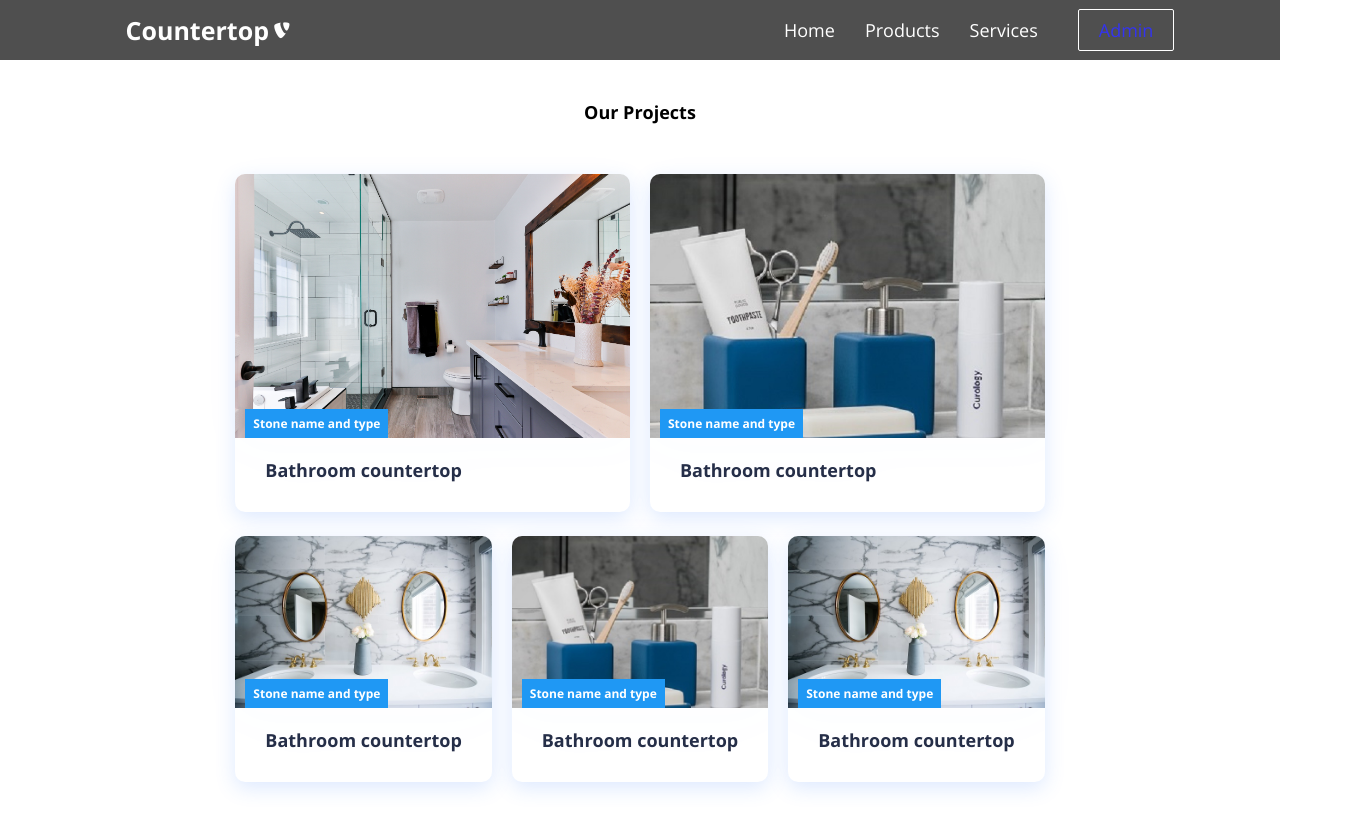
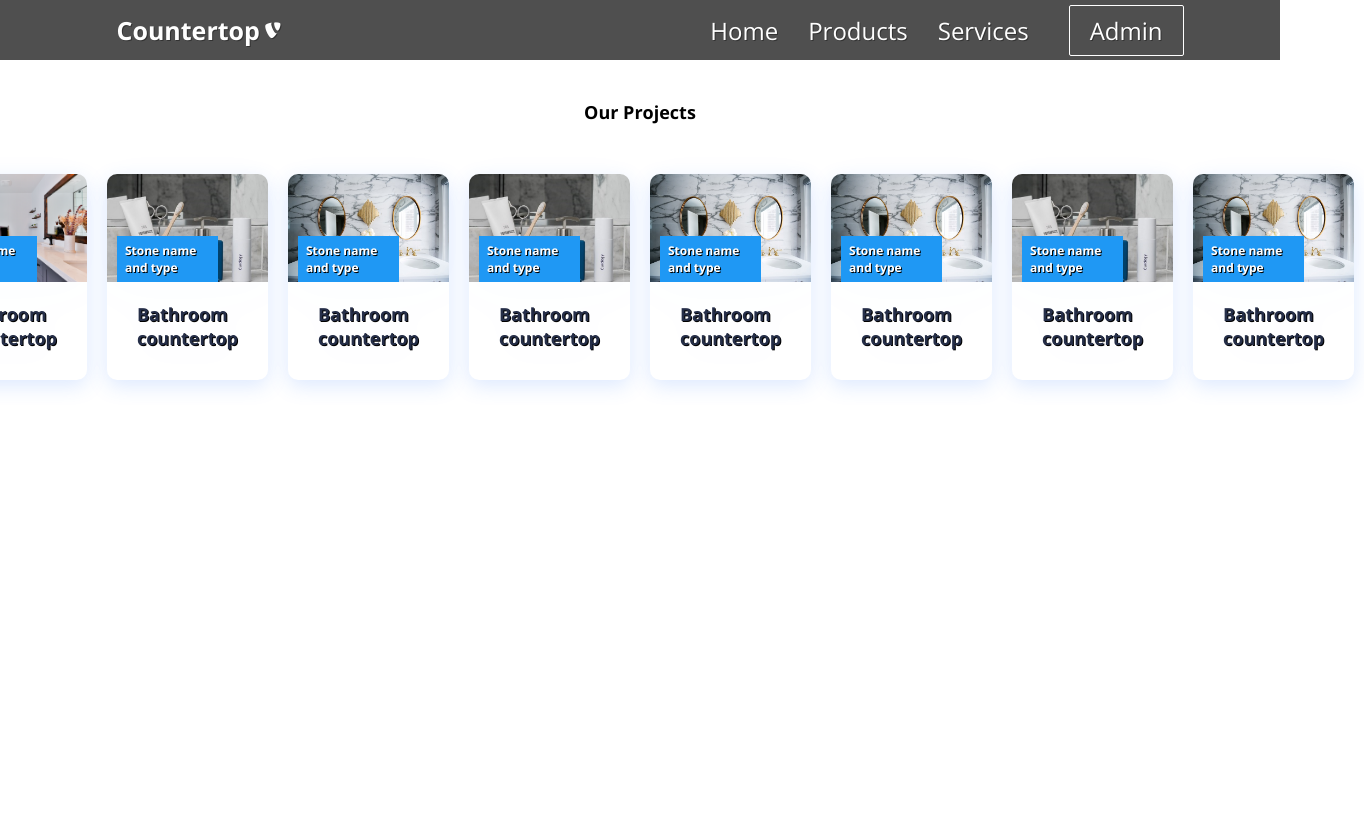
Before and after one commit to boloroyun/get-quote, a React (Create React App) app: page /projects in a window 1280 px wide. Shown: the top 830 px of the page, 1364 px wide, since content can reach past the window. After the commit the page ends 800 px from the top, so only its background shows below. Built offline with nearby package versions, Linux system fonts and the light colour scheme.

Commit message:
some css changes

```diff
--- a/src/components/MainPage/MainPage.css
+++ b/src/components/MainPage/MainPage.css
@@ -23,6 +23,7 @@ video {
     font-size: 100px;
     margin-top: -100px;
     text-align: center;
+    text-shadow: 3px 3px green;
 }
 
 .main-container > p {
@@ -43,6 +44,13 @@ video {
 
 .fa-play-circle {
     margin-left: 4px;
+}
+
+a{
+    text-decoration: none;
+    color: #fff;
+    font-size: 24px;
+    text-shadow: 1px 1px black;
 }
 
 @media screen and (max-width: 960px){
--- a/src/components/MainPage/MainPage.js
+++ b/src/components/MainPage/MainPage.js
@@ -7,8 +7,9 @@ import { Link } from "react-router-dom";
 
 export default class MainPage extends Component {
   render() {
-  return <div className="main-container">
-      <video src="./marble.mp4" autoPlay loop muted />
+  return (
+    <div className="main-container">
+      <video src="./video1.mp4" autoPlay loop muted />
       <h1> Your Home Beauty </h1>
       <p>Choose your favorite stones and Get Quote</p>
       <div className="main-btns">
@@ -27,7 +28,15 @@ export default class MainPage extends Component {
           <Link to="/projects">Watch Projects</Link>
           <i className="far fa-play-circle" />
         </Button>
+        <Button
+          className="btns"
+          buttonStyle="btn--outline"
+          buttonSize="btn--large"
+        >
+          <Link to="/products">Service Request</Link>
+        </Button>
       </div>
     </div>
+  );
   }
 }
--- a/src/components/Pages/ProductPage.js
+++ b/src/components/Pages/ProductPage.js
@@ -5,10 +5,10 @@ import WishList from "../WishList";
 import store from "../../store";
 import { Provider } from "react-redux";
 
-
 export default class ProductPage extends Component {
   render() {
-  return <Provider store={store}>
+  return (
+    <Provider store={store}>
       <div className="grid-container">
         <main>
           <div className="content">
@@ -23,6 +23,7 @@ export default class ProductPage extends Component {
         </main>
       </div>
     </Provider>
+  );
 };
 
 }
--- a/src/components/Project/Projects.css
+++ b/src/components/Project/Projects.css
@@ -17,6 +17,7 @@ h1 {
 }
 
 .projects-wrapper {
+
   position: relative;
   margin: 50px 0 45px;
 }
--- a/src/components/Project/Projects.js
+++ b/src/components/Project/Projects.js
@@ -21,8 +21,24 @@ const Projects = () => {
                 label="Stone name and type"
                 path="/projects"
               />
-            </ul>
-            <ul className="projects-items">
+              <ProjectItem
+                src="project-img/bath3.jpg"
+                text="Bathroom countertop"
+                label="Stone name and type"
+                path="/projects"
+              />
+              <ProjectItem
+                src="project-img/bath2.jpg"
+                text="Bathroom countertop"
+                label="Stone name and type"
+                path="/projects"
+              />
+              <ProjectItem
+                src="project-img/bath3.jpg"
+                text="Bathroom countertop"
+                label="Stone name and type"
+                path="/projects"
+              />
               <ProjectItem
                 src="project-img/bath3.jpg"
                 text="Bathroom countertop"
```
Also changed, not shown: 1 other file (tests, documents, lock files or other folders). Lines whose indentation alone changed are shown as unchanged.
